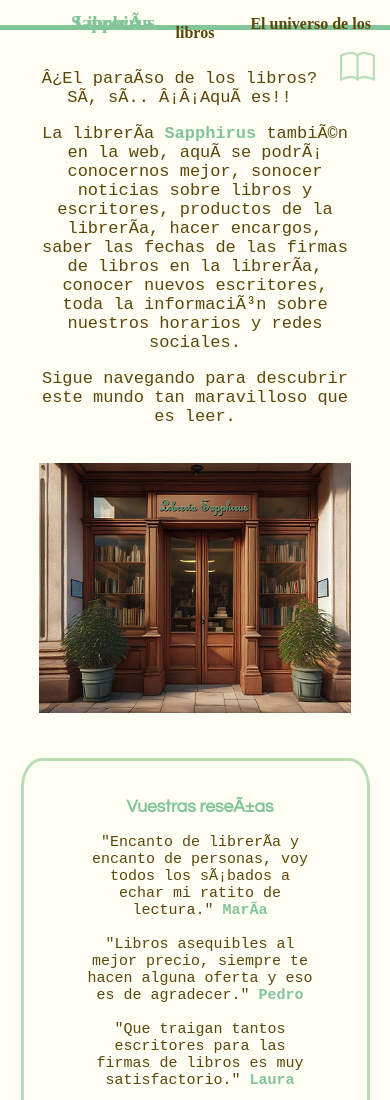
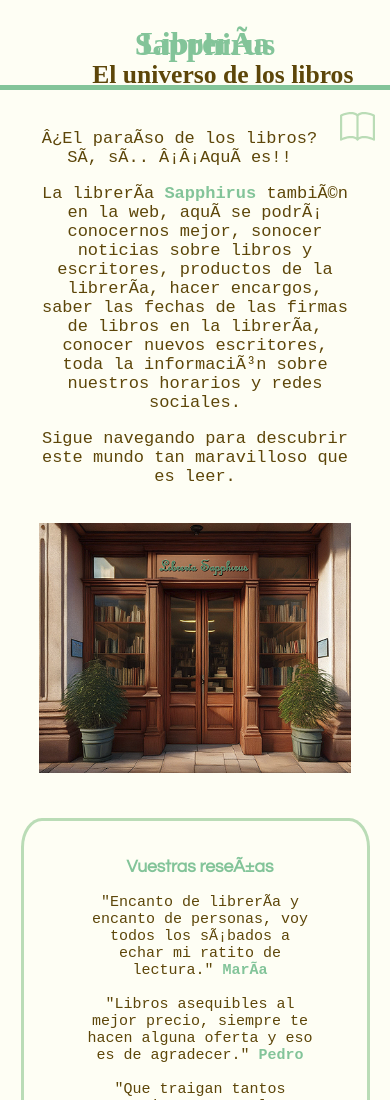
Before and after one commit to Rachel-SR/Libreria-Sapphirus, a plain HTML site: page index.html in a window 390 px wide. Shown: the top 1100 px of the page. Drawn offline with Linux system fonts and the light colour scheme.

Commit message:
Add files via upload

```diff
--- a/style.css
+++ b/style.css
@@ -721,14 +721,16 @@ td strong {
     .titulo {
         text-align: center;
         padding: 10px;
+        margin-top: 12px;
     }
     .titulo h1 {
-        font-size: 1.2rem;
+        font-size: 2rem;
         margin-bottom: 10px;
     }
     .titulo h2 {
-        font-size: 1rem;
+        font-size: 1.6rem;
         margin-bottom: 20px;
+        display: inline-block;
     }
     .titulo img {
         display: none;
```
